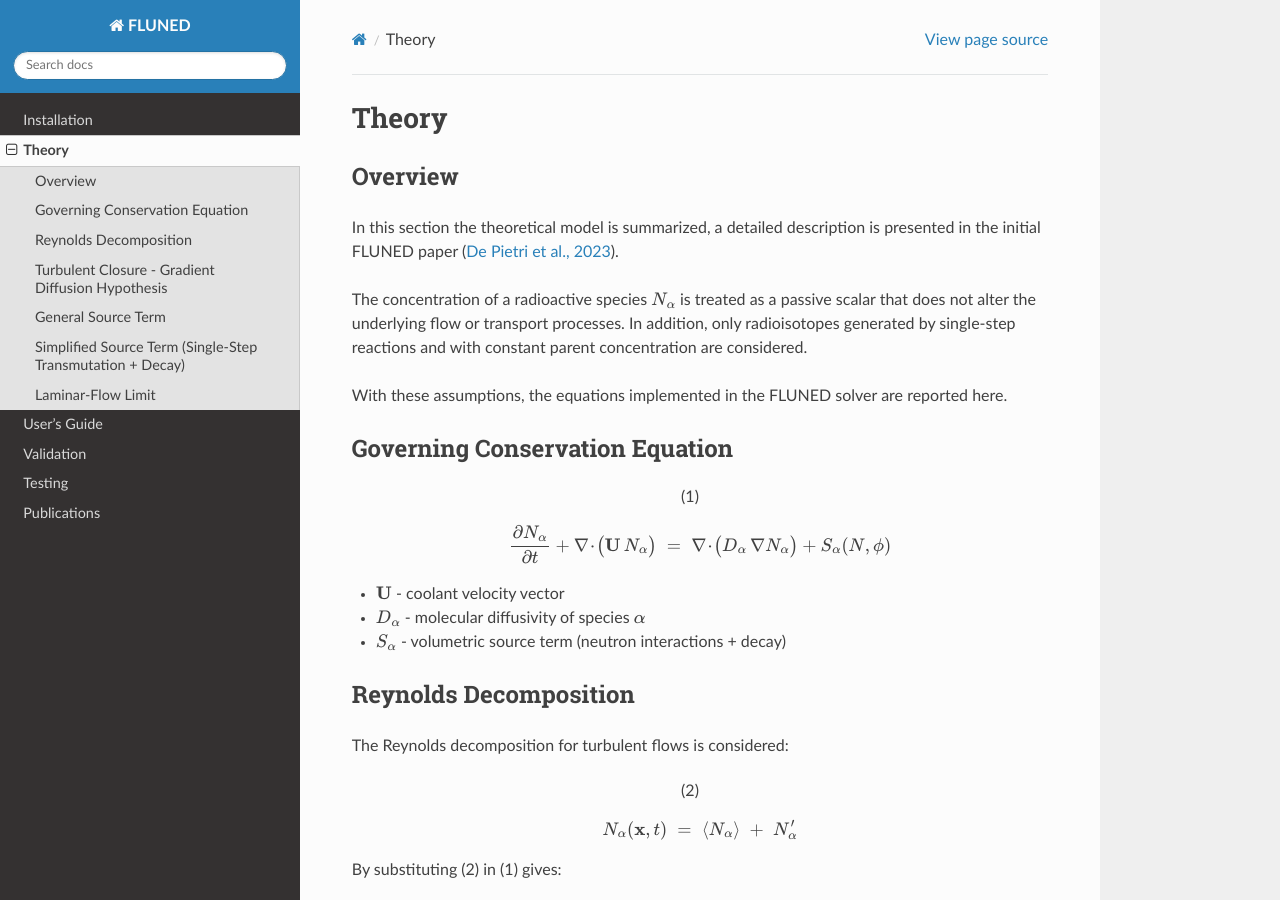
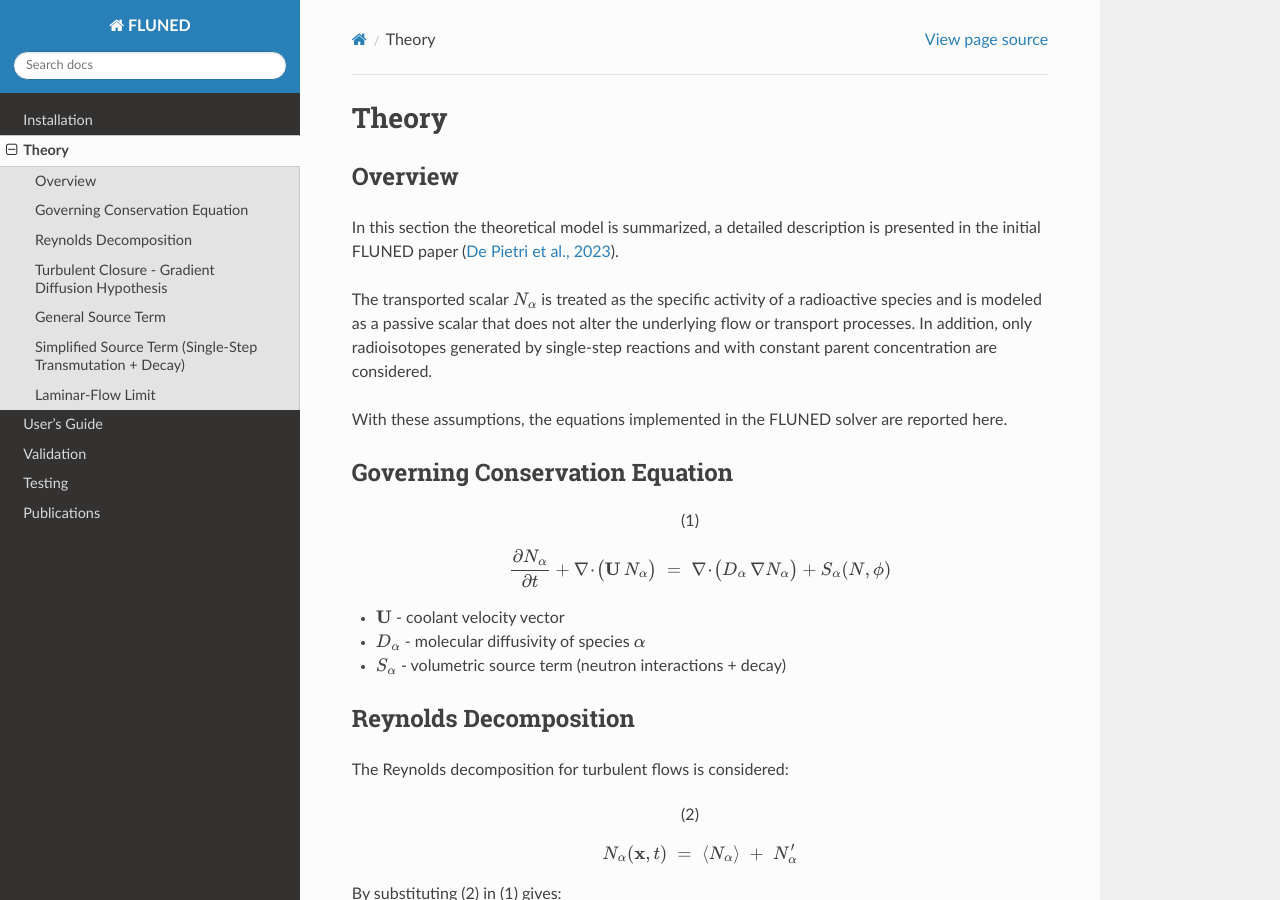
Before and after one commit to marco-de-pietri/FLUNED-repository, a Sphinx documentation site: the page built from docs/source/theory.rst, in a window 1280 px wide and 900 px high. Built offline with Sphinx 7.4.7 and the Read the Docs theme 3.1.0, drawn with Linux system fonts in a browser that asks for light colours; pages that are not in the unit, such as notebooks, are missing from menus.

Commit message:
cleaning up

```diff
--- a/docs/source/index.rst
+++ b/docs/source/index.rst
@@ -11,7 +11,7 @@ FLUNED
 FLUNED is an open-source, mesh-based tool that reconstructs the time-dependent distribution of activation products in cooling
 circuits exposed to fusion-neutron irradiation.
 Starting from completed CFD run (OpenFOAM or ANSYS Fluent) and the neutron-induced activation data,
-it solves an advection–diffusion–decay problem and outputs concentration fields ready for dose-rate, shielding, or licensing analyses.
+it solves an advection–diffusion–decay problem and outputs specific-activity fields ready for dose-rate, shielding, or licensing analyses.
 
 Key features
 ------------
--- a/docs/source/openmccoupling.rst
+++ b/docs/source/openmccoupling.rst
@@ -8,7 +8,7 @@ However, exact spatial correspondence is not required as reaction rates are comp
 This type of simulation requires the accessibility of the openmc modules in the python environment where the fluned pre- and post-processors are installed.
 
 With this data, the fluned pre-processor generates a FLUNED case for each radioisotope emitting photons that are generated in the flowing fluid.
-The calculation assumptions used in single-isotope calculations still hold: only one-step reactions are considered, the parent isotope concentration is kept constant, and the radioisotope concentration is treated as a passive scalar.
+The calculation assumptions used in single-isotope calculations still hold: only one-step reactions are considered, the parent isotope concentration is kept constant, and the radioisotope specific activity is treated as a passive scalar.
 The relevant radioisotopes are determined using the chain file used by the openmc.deplete module.
 
 The transfer of data from an openmc simulation to fluned is done by saving the relevant data into an H5 file whose path is passed as the **ACTIVATION_FILE** parameter in the fluned pre-processor input.
--- a/docs/source/theory.rst
+++ b/docs/source/theory.rst
@@ -8,9 +8,11 @@ Overview
 
 In this section the theoretical model is summarized, a detailed description is presented in the initial FLUNED paper (`De Pietri et al., 2023 <https://doi.org/10.1016/j.cpc.2023.108807>`_).
 
-The concentration of a radioactive species :math:`N_\alpha` is treated as a
-passive scalar that does not alter the underlying flow or transport
-processes. In addition, only radioisotopes generated by single-step reactions and with constant parent concentration are considered.
+The transported scalar :math:`N_\alpha` is treated as the specific activity of a
+radioactive species and is modeled as a passive scalar that does not alter the
+underlying flow or transport processes. In addition, only radioisotopes
+generated by single-step reactions and with constant parent concentration are
+considered.
 
 With these assumptions, the equations implemented in the FLUNED solver are reported here.
 
```
Also changed, not shown: README.md (+1 -1 lines), docs/source/keywords.rst (+3 -4 lines), 1 other file.
